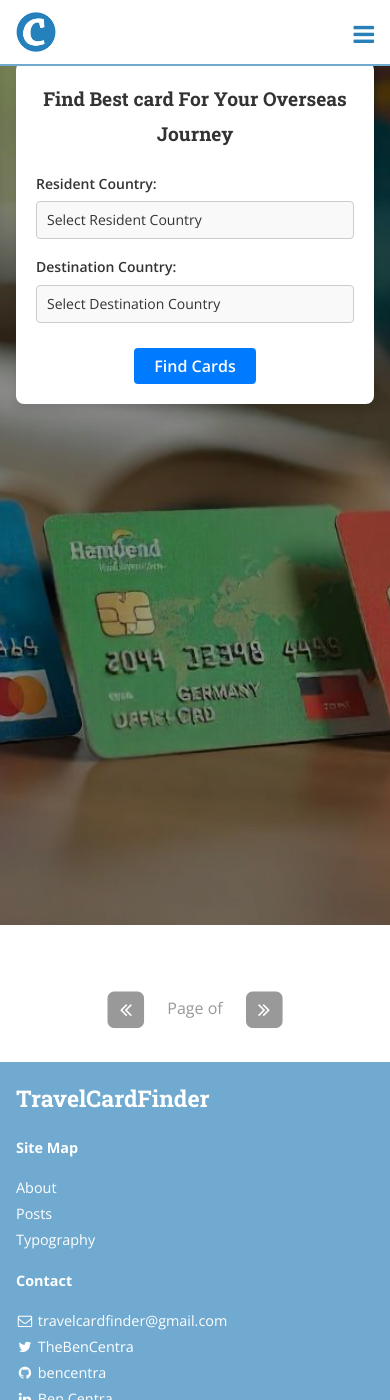
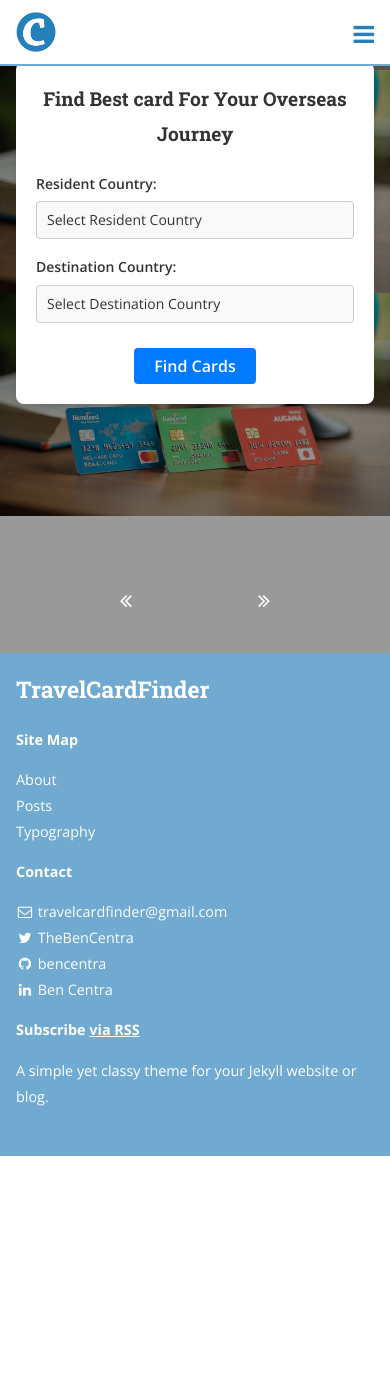
Before and after one commit to TravelCardFinder/TravelCardFinder.github.io, a Jekyll site: the page built from index.html, in a window 390 px wide and 1400 px high. Built offline with Jekyll 4.4.1, drawn with Linux system fonts in a browser that asks for light colours; nearby versions of some CDN libraries.

Commit message:
Added Responsive Mobile changes

```diff
--- a/_sass/_layout.scss
+++ b/_sass/_layout.scss
@@ -95,6 +95,11 @@
 		}
 		.subtitle, .info {
 			font-size: modular-scale(1);
+		}
+		@media screen and (max-width: 600px) {
+			background-position: bottom;
+			height: 450px;
+			background-size: contain;
 		}
 	}
 	.scrim {
```
